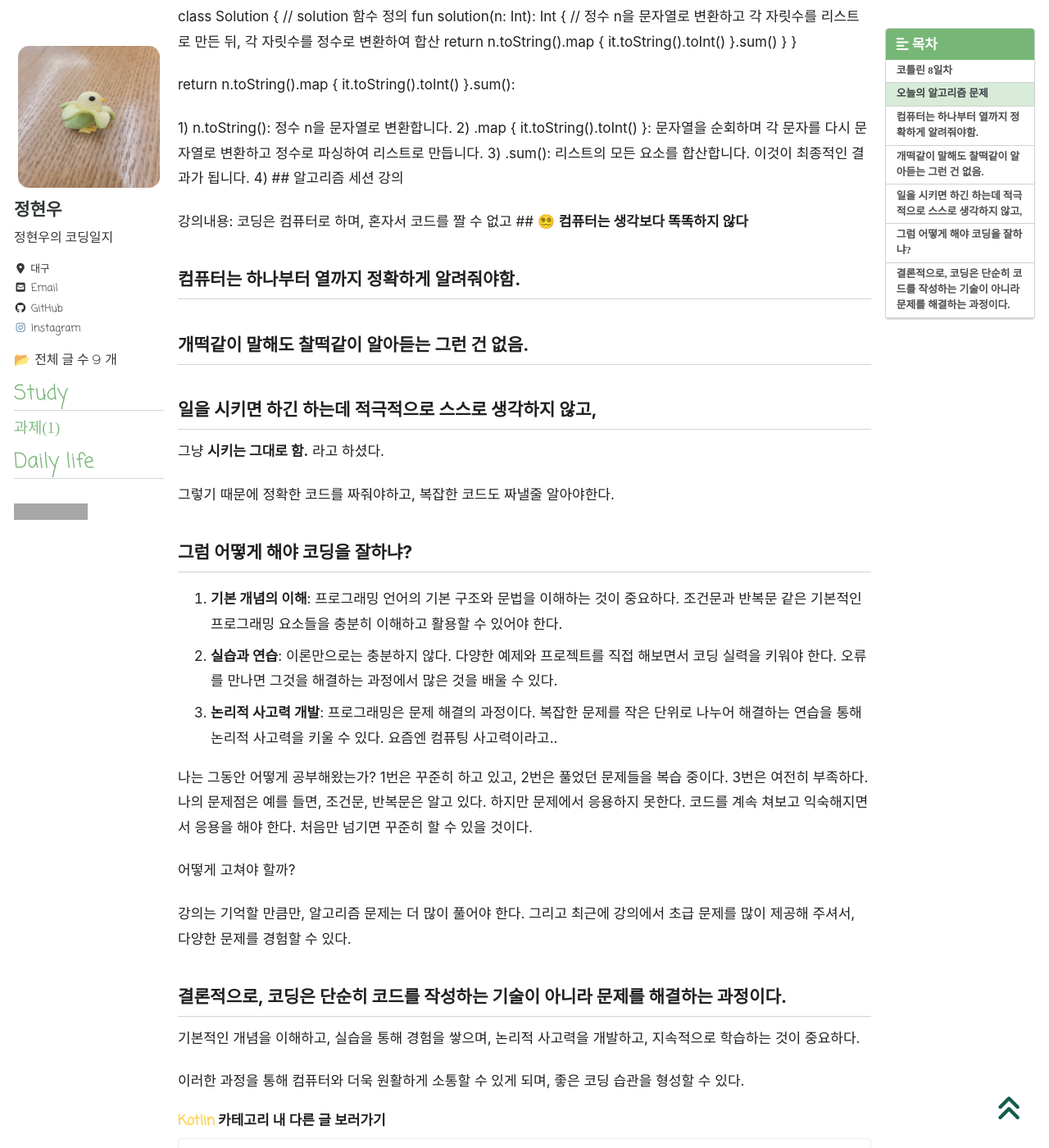
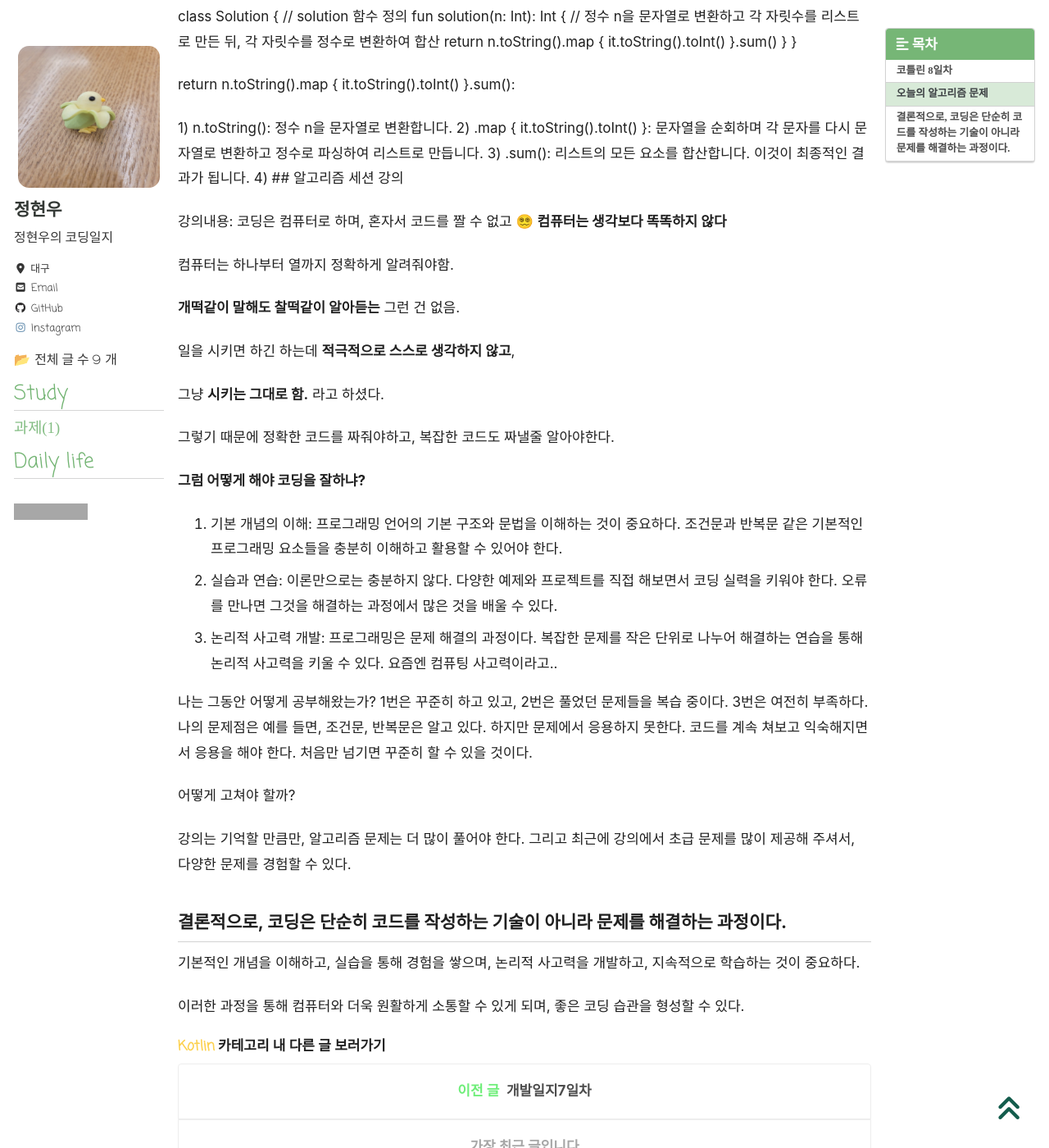
Before and after one commit to hyunparrot/hyunparrot.github.io, a Jekyll site: the page built from _posts/Blog/2023-11-30-kotlin-08.md, in a window 1280 px wide and 1400 px high, scrolled down 1503 px. Shown: the whole window at 82% size. Built offline with Jekyll 4.4.1, drawn with Linux system fonts in a browser that asks for light colours; cached includes are drawn as plain includes; nearby versions of some CDN libraries; some web fonts are replaced; comment, search, counter and statistics services are not loaded; grey boxes are pictures that could not be loaded.

Commit message:
Update 2023-11-30-kotlin-08.md

```diff
--- a/_posts/Blog/2023-11-30-kotlin-08.md
+++ b/_posts/Blog/2023-11-30-kotlin-08.md
@@ -97,24 +97,24 @@ return n.toString().map { it.toString().toInt() }.sum():
 
  강의내용:
  코딩은 컴퓨터로 하며, 혼자서 코드를 짤 수 없고
- ## 😵‍💫 **컴퓨터는 생각보다 똑똑하지 않다**
+  😵‍💫 **컴퓨터는 생각보다 똑똑하지 않다**
 
-## 컴퓨터는 하나부터 열까지 정확하게 알려줘야함.
+ 컴퓨터는 하나부터 열까지 정확하게 알려줘야함.
 
-## **개떡같이 말해도 찰떡같이 알아듣는** 그런 건 없음.
+ **개떡같이 말해도 찰떡같이 알아듣는** 그런 건 없음.
 
-## 일을 시키면 하긴 하는데 **적극적으로 스스로 생각하지 않고**,
+ 일을 시키면 하긴 하는데 **적극적으로 스스로 생각하지 않고**,
 
 그냥 **시키는 그대로 함.**
 라고 하셨다.
 
 그렇기 때문에 정확한 코드를 짜줘야하고, 복잡한 코드도 짜낼줄 알아야한다.
 
-## 그럼 어떻게 해야 코딩을 잘하냐?
+**그럼 어떻게 해야 코딩을 잘하냐?**
 
-1. **기본 개념의 이해**: 프로그래밍 언어의 기본 구조와 문법을 이해하는 것이 중요하다. 조건문과 반복문 같은 기본적인 프로그래밍 요소들을 충분히 이해하고 활용할 수 있어야 한다.
-2. **실습과 연습**: 이론만으로는 충분하지 않다. 다양한 예제와 프로젝트를 직접 해보면서 코딩 실력을 키워야 한다. 오류를 만나면 그것을 해결하는 과정에서 많은 것을 배울 수 있다.
-3. **논리적 사고력 개발**: 프로그래밍은 문제 해결의 과정이다. 복잡한 문제를 작은 단위로 나누어 해결하는 연습을 통해 논리적 사고력을 키울 수 있다. 요즘엔 컴퓨팅 사고력이라고..
+1. 기본 개념의 이해: 프로그래밍 언어의 기본 구조와 문법을 이해하는 것이 중요하다. 조건문과 반복문 같은 기본적인 프로그래밍 요소들을 충분히 이해하고 활용할 수 있어야 한다.
+2. 실습과 연습: 이론만으로는 충분하지 않다. 다양한 예제와 프로젝트를 직접 해보면서 코딩 실력을 키워야 한다. 오류를 만나면 그것을 해결하는 과정에서 많은 것을 배울 수 있다.
+3. 논리적 사고력 개발: 프로그래밍은 문제 해결의 과정이다. 복잡한 문제를 작은 단위로 나누어 해결하는 연습을 통해 논리적 사고력을 키울 수 있다. 요즘엔 컴퓨팅 사고력이라고..
 
 나는 그동안 어떻게 공부해왔는가?
 1번은 꾸준히 하고 있고, 2번은 풀었던 문제들을 복습 중이다.
```
